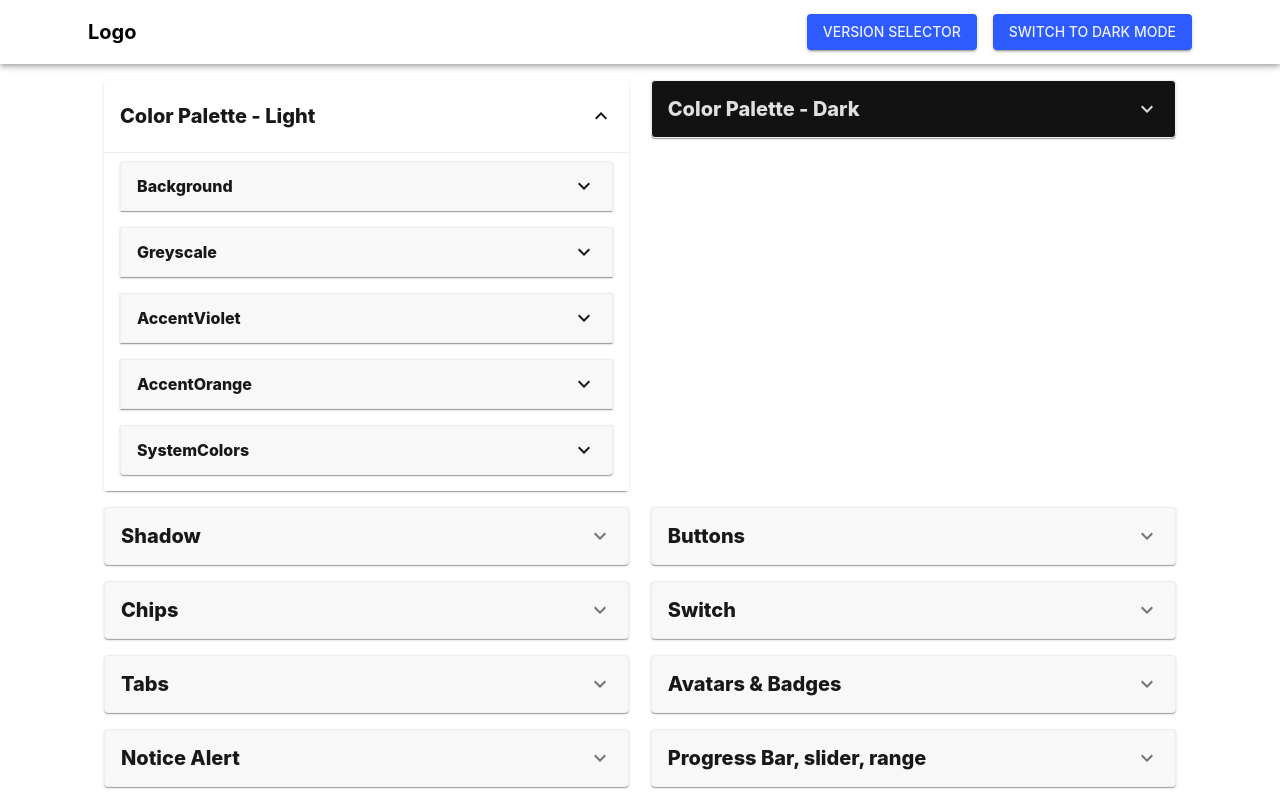
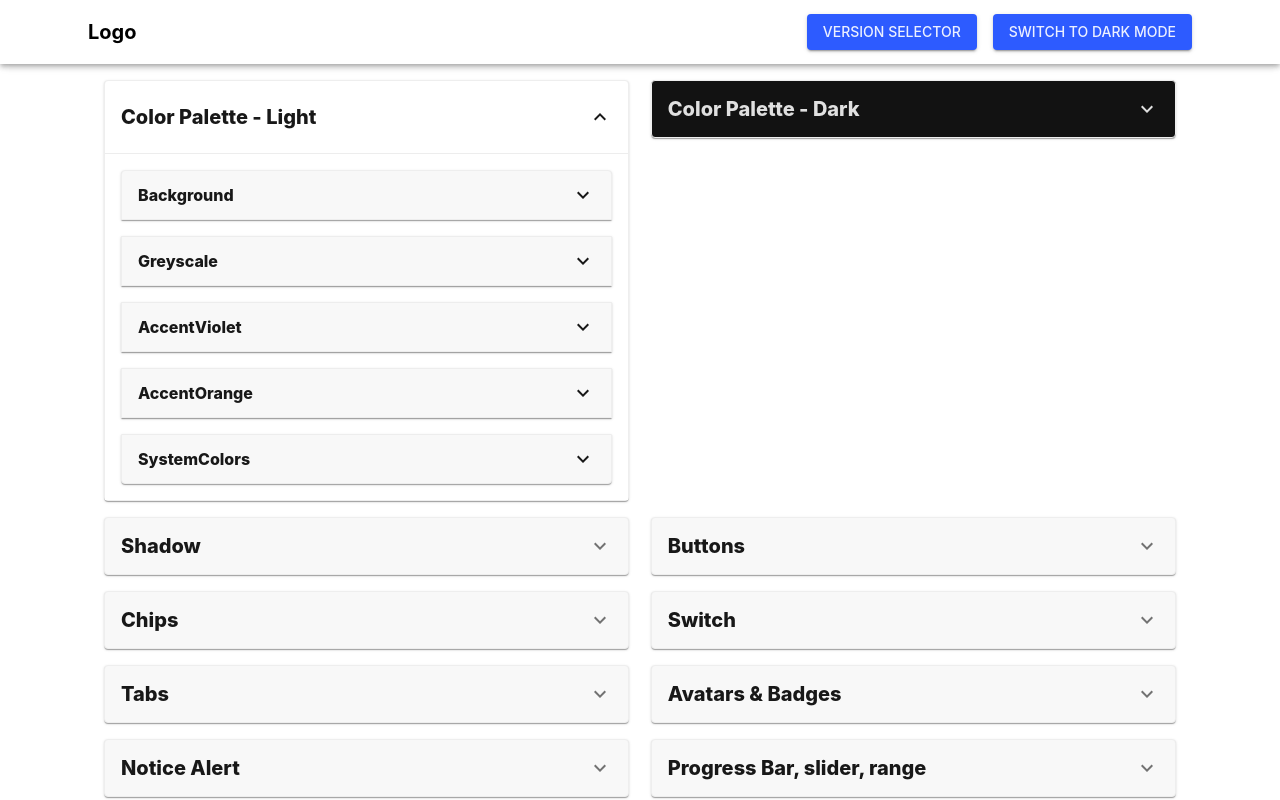
Before and after one commit to Yuki-kykyky/layout-demos, a Next.js app: page / in a window 1280 px wide. Both pictures are taken after a click on the button "Color Palette - Light". Shown: the top 800 px of the page. Built offline with nearby package versions, Linux system fonts and the light colour scheme.

Commit message:
refactor: use map to generate design system usage cases

```diff
--- a/app/pages/woop-design-system.tsx
+++ b/app/pages/woop-design-system.tsx
@@ -6,6 +6,7 @@ import {
   Box,
   Container,
   Stack,
+  Theme,
   Typography,
 } from "@mui/material";
 import { ColorPalette, ColorPaletteDark } from "../common/styles/color-palette";
@@ -26,6 +27,116 @@ import { TextFieldList } from "../components/page2/text-field-list";
 import React from "react";
 
 export function WoopDesignSystem() {
+  const accordionItems = [
+    {
+      id: "color-palette-light",
+      title: "Color Palette - Light",
+      customStyles: {
+        bgcolor: ColorPalette.Background.bgLight,
+      },
+      customSummary: {
+        expandIcon: (
+          <ExpandMoreIcon sx={{ color: ColorPalette.Greyscale.textPrimary }} />
+        ),
+        typography: {
+          color: ColorPalette.Greyscale.textPrimary,
+        },
+      },
+      customDetails: {
+        bgcolor: ColorPalette.Background.bgLight,
+        borderTop: `1px solid ${ColorPalette.Greyscale.dividers}`,
+      },
+      content: <ColorPaletteList colorPalette={ColorPalette} />,
+    },
+    {
+      id: "color-palette-dark",
+      title: "Color Palette - Dark",
+      width: "49%",
+      customStyles: {
+        bgcolor: ColorPaletteDark.Background.bgDarken,
+        border: (theme: Theme) => `1px solid ${theme.palette.grey[200]}`,
+      },
+      customSummary: {
+        expandIcon: (
+          <ExpandMoreIcon
+            sx={{ color: ColorPaletteDark.Greyscale.textPrimary }}
+          />
+        ),
+        typography: {
+          color: ColorPaletteDark.Greyscale.textPrimary,
+        },
+      },
+      customDetails: {
+        bgcolor: ColorPaletteDark.Background.bgDarken,
+        borderTop: (theme: Theme) => `1px solid ${theme.palette.grey[200]}`,
+      },
+      content: <ColorPaletteList colorPalette={ColorPaletteDark} />,
+    },
+    {
+      id: "shadow",
+      title: "Shadow",
+      content: <ShadowList />,
+    },
+    {
+      id: "buttons",
+      title: "Buttons",
+      content: <ButtonList />,
+    },
+    {
+      id: "chips",
+      title: "Chips",
+      content: <ChipList />,
+    },
+    {
+      id: "switch",
+      title: "Switch",
+      content: <SwitchList />,
+    },
+    {
+      id: "tabs",
+      title: "Tabs",
+      content: <TabList />,
+    },
+    {
+      id: "avatars-badges",
+      title: "Avatars & Badges",
+      content: (
+        <Stack gap={2} alignItems="center">
+          <AvatarList />
+          <BadgeList />
+        </Stack>
+      ),
+    },
+    {
+      id: "notice-alert",
+      title: "Notice Alert",
+      content: <AlertList />,
+    },
+    {
+      id: "progress-slider-range",
+      title: "Progress Bar, slider, range",
+      content: (
+        <Stack direction="row" spacing={2}>
+          <ProgressList />
+          <SliderList />
+          <StepList />
+        </Stack>
+      ),
+    },
+    {
+      id: "text-field",
+      title: "Text field",
+      width: "100%",
+      content: <TextFieldList />,
+    },
+    {
+      id: "cards",
+      title: "Cards",
+      width: "100%",
+      content: <CardList />,
+    },
+  ];
+
   return (
     <Container maxWidth="xl">
       <Stack
@@ -34,294 +145,46 @@ export function WoopDesignSystem() {
         flexWrap="wrap"
         justifyContent="space-between"
       >
-        <Box sx={{ width: "49%" }}>
+        {accordionItems.map((item) => (
+          <Box key={item.id} sx={{ width: item?.width || "49%" }}>
             <Accordion
+              id={`${item.id}-list`}
               sx={{
-              bgcolor: ColorPalette.Background.bgLight,
+                border: (theme: Theme) =>
+                  `1px solid ${theme.palette.grey[200]}`,
+                ...item?.customStyles,
               }}
-            id="color-palette-light-list"
             >
               <AccordionSummary
                 expandIcon={
-                <ExpandMoreIcon
-                  sx={{ color: ColorPalette.Greyscale.textPrimary }}
-                />
+                  item.customSummary?.expandIcon || <ExpandMoreIcon />
                 }
-              aria-controls="color-palette-light-list"
-              id="color-palette-light-list"
+                aria-controls={`${item.id}-list`}
+                id={`${item.id}-list`}
               >
                 <Typography
                   component="span"
                   variant="h6"
                   fontWeight="800"
-                color={ColorPalette.Greyscale.textPrimary}
+                  {...item.customSummary?.typography}
                 >
-                Color Palette - Light
-              </Typography>
-            </AccordionSummary>
-            <AccordionDetails
-              sx={{
-                bgcolor: ColorPalette.Background.bgLight,
-                borderTop: `1px solid ${ColorPalette.Greyscale.dividers}`,
-              }}
-            >
-              <ColorPaletteList colorPalette={ColorPalette} />
-            </AccordionDetails>
-          </Accordion>
-        </Box>
-        <Box sx={{ width: "49%" }}>
-          <Accordion
-            id="color-palette-dark-list"
-            sx={{
-              bgcolor: ColorPaletteDark.Background.bgDarken,
-              border: (theme) => `1px solid ${theme.palette.grey[200]}`,
-            }}
-          >
-            <AccordionSummary
-              expandIcon={
-                <ExpandMoreIcon
-                  sx={{ color: ColorPaletteDark.Greyscale.textPrimary }}
-                />
-              }
-              aria-controls="color-palette-dark-list"
-              id="color-palette-dark-list"
-            >
-              <Typography
-                component="span"
-                variant="h6"
-                fontWeight="800"
-                color={ColorPaletteDark.Greyscale.textPrimary}
-              >
-                Color Palette - Dark
-              </Typography>
-            </AccordionSummary>
-            <AccordionDetails
-              sx={{
-                bgcolor: ColorPaletteDark.Background.bgDarken,
-                borderTop: (theme) => `1px solid ${theme.palette.grey[200]}`,
-              }}
-            >
-              <ColorPaletteList colorPalette={ColorPaletteDark} />
-            </AccordionDetails>
-          </Accordion>
-        </Box>
-        <Box sx={{ width: "49%" }}>
-          <Accordion
-            sx={{
-              border: (theme) => `1px solid ${theme.palette.grey[200]}`,
-            }}
-          >
-            <AccordionSummary expandIcon={<ExpandMoreIcon />}>
-              <Typography variant="h6" fontWeight="800">
-                Shadow
+                  {item.title}
                 </Typography>
               </AccordionSummary>
               <AccordionDetails
                 sx={{
                   pt: 2,
-                bgcolor: (theme) => theme.palette.background.default,
-                borderTop: (theme) => `1px solid ${theme.palette.grey[200]}`,
+                  bgcolor: (theme: Theme) => theme.palette.background.default,
+                  borderTop: (theme: Theme) =>
+                    `1px solid ${theme.palette.grey[200]}`,
+                  ...item.customDetails,
                 }}
               >
-              <ShadowList />
+                {item.content}
               </AccordionDetails>
             </Accordion>
           </Box>
-        <Box sx={{ width: "49%" }}>
-          <Accordion
-            sx={{
-              border: (theme) => `1px solid ${theme.palette.grey[200]}`,
-            }}
-          >
-            <AccordionSummary expandIcon={<ExpandMoreIcon />}>
-              <Typography variant="h6" fontWeight="800">
-                Buttons
-              </Typography>
-            </AccordionSummary>
-            <AccordionDetails
-              sx={{
-                pt: 2,
-                display: "flex",
-                flexDirection: "column",
-                bgcolor: (theme) => theme.palette.background.default,
-                borderTop: (theme) => `1px solid ${theme.palette.grey[200]}`,
-              }}
-            >
-              <ButtonList />
-            </AccordionDetails>
-          </Accordion>
-        </Box>
-        <Box sx={{ width: "49%" }}>
-          <Accordion
-            sx={{
-              border: (theme) => `1px solid ${theme.palette.grey[200]}`,
-            }}
-          >
-            <AccordionSummary expandIcon={<ExpandMoreIcon />}>
-              <Typography variant="h6" fontWeight="800">
-                Chips
-              </Typography>
-            </AccordionSummary>
-            <AccordionDetails>
-              <ChipList />
-            </AccordionDetails>
-          </Accordion>
-        </Box>
-        <Box sx={{ width: "49%" }}>
-          <Accordion
-            sx={{
-              border: (theme) => `1px solid ${theme.palette.grey[200]}`,
-            }}
-          >
-            <AccordionSummary expandIcon={<ExpandMoreIcon />}>
-              <Typography variant="h6" fontWeight="800">
-                Switch
-              </Typography>
-            </AccordionSummary>
-            <AccordionDetails>
-              <SwitchList />
-            </AccordionDetails>
-          </Accordion>
-        </Box>
-        <Box sx={{ width: "49%" }}>
-          <Accordion
-            sx={{
-              border: (theme) => `1px solid ${theme.palette.grey[200]}`,
-            }}
-          >
-            <AccordionSummary expandIcon={<ExpandMoreIcon />}>
-              <Typography variant="h6" fontWeight="800">
-                Tabs
-              </Typography>
-            </AccordionSummary>
-            <AccordionDetails
-              sx={{
-                pt: 2,
-                display: "flex",
-                flexDirection: "column",
-                bgcolor: (theme) => theme.palette.background.default,
-                borderTop: (theme) => `1px solid ${theme.palette.grey[200]}`,
-              }}
-            >
-              <TabList />
-            </AccordionDetails>
-          </Accordion>
-        </Box>
-        <Box sx={{ width: "49%" }}>
-          <Accordion
-            sx={{
-              border: (theme) => `1px solid ${theme.palette.grey[200]}`,
-            }}
-          >
-            <AccordionSummary expandIcon={<ExpandMoreIcon />}>
-              <Typography variant="h6" fontWeight="800">
-                Avatars & Badges
-              </Typography>
-            </AccordionSummary>
-            <AccordionDetails>
-              <Stack gap={2} alignItems="center">
-                <AvatarList />
-                <BadgeList />
-              </Stack>
-            </AccordionDetails>
-          </Accordion>
-        </Box>
-        <Box sx={{ width: "49%" }}>
-          <Accordion
-            sx={{
-              border: (theme) => `1px solid ${theme.palette.grey[200]}`,
-            }}
-          >
-            <AccordionSummary expandIcon={<ExpandMoreIcon />}>
-              <Typography variant="h6" fontWeight="800">
-                Notice Alert
-              </Typography>
-            </AccordionSummary>
-            <AccordionDetails
-              sx={{
-                pt: 2,
-                bgcolor: (theme) => theme.palette.background.default,
-                borderTop: (theme) => `1px solid ${theme.palette.grey[200]}`,
-              }}
-            >
-              <AlertList />
-            </AccordionDetails>
-          </Accordion>
-        </Box>
-        <Box sx={{ width: "49%" }}>
-          <Accordion
-            sx={{
-              border: (theme) => `1px solid ${theme.palette.grey[200]}`,
-            }}
-          >
-            <AccordionSummary expandIcon={<ExpandMoreIcon />}>
-              <Typography variant="h6" fontWeight="800">
-                Progress Bar, slider, range
-              </Typography>
-            </AccordionSummary>
-            <AccordionDetails
-              sx={{
-                pt: 2,
-                bgcolor: (theme) => theme.palette.background.default,
-                borderTop: (theme) => `1px solid ${theme.palette.grey[200]}`,
-              }}
-            >
-              <Stack direction="row" spacing={2}>
-                <ProgressList />
-                <SliderList />
-                <StepList />
-              </Stack>
-            </AccordionDetails>
-          </Accordion>
-        </Box>
-        <Box sx={{ width: "100%" }}>
-          <Accordion
-            sx={{
-              border: (theme) => `1px solid ${theme.palette.grey[200]}`,
-            }}
-          >
-            <AccordionSummary expandIcon={<ExpandMoreIcon />}>
-              <Typography variant="h6" fontWeight="800">
-                Text field
-              </Typography>
-            </AccordionSummary>
-            <AccordionDetails
-              sx={{
-                pt: 2,
-                display: "flex",
-                flexDirection: "column",
-                bgcolor: (theme) => theme.palette.background.default,
-                borderTop: (theme) => `1px solid ${theme.palette.grey[200]}`,
-              }}
-            >
-              <TextFieldList />
-            </AccordionDetails>
-          </Accordion>
-        </Box>
-        <Box sx={{ width: "100%" }}>
-          <Accordion
-            sx={{
-              border: (theme) => `1px solid ${theme.palette.grey[200]}`,
-            }}
-          >
-            <AccordionSummary expandIcon={<ExpandMoreIcon />}>
-              <Typography variant="h6" fontWeight="800">
-                Cards
-              </Typography>
-            </AccordionSummary>
-            <AccordionDetails
-              sx={{
-                pt: 2,
-                display: "flex",
-                flexDirection: "column",
-                bgcolor: (theme) => theme.palette.background.default,
-                borderTop: (theme) => `1px solid ${theme.palette.grey[200]}`,
-              }}
-            >
-              <CardList />
-            </AccordionDetails>
-          </Accordion>
-        </Box>
+        ))}
       </Stack>
     </Container>
   );
```
Lines whose indentation alone changed are shown as unchanged.
